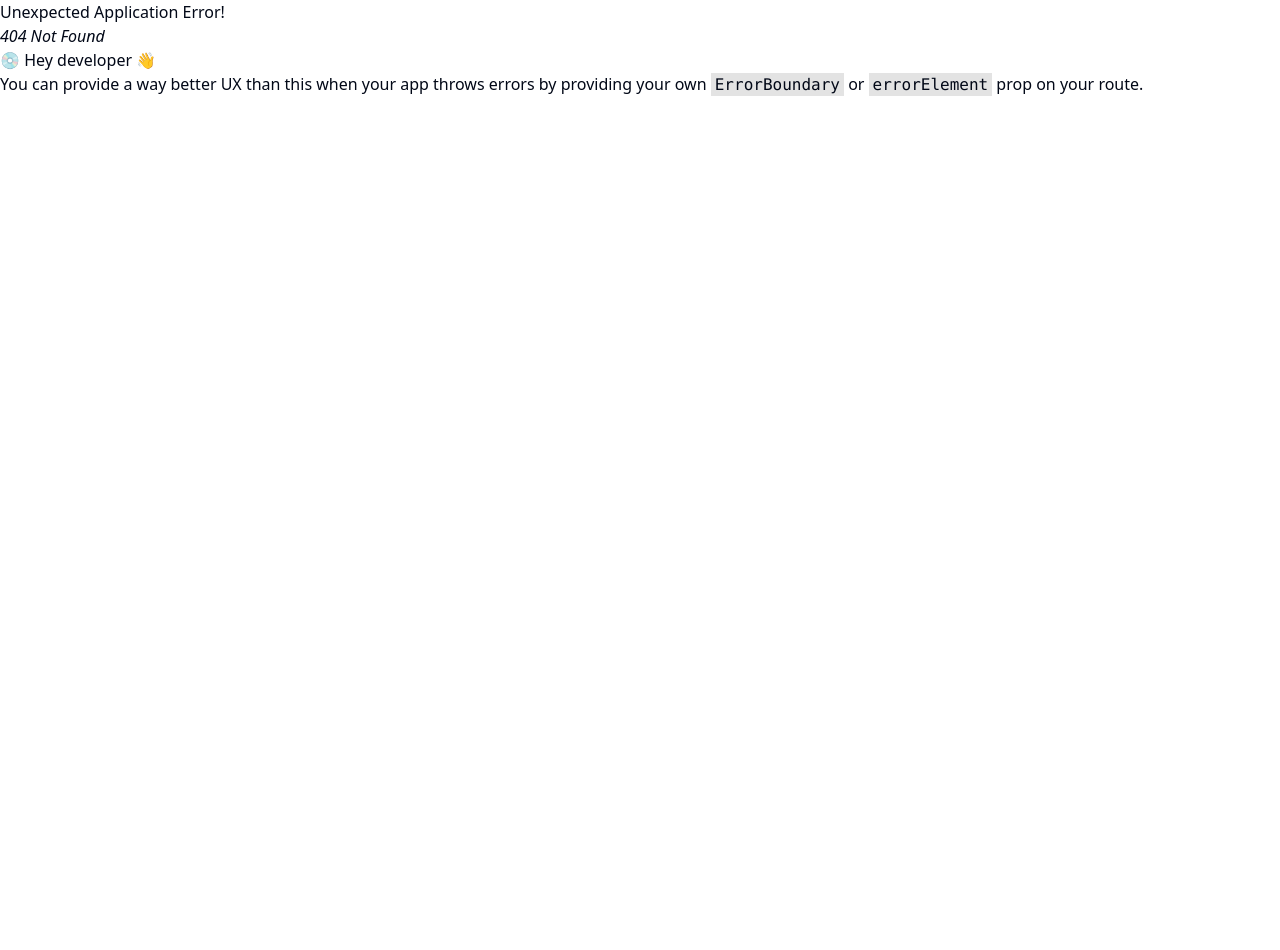
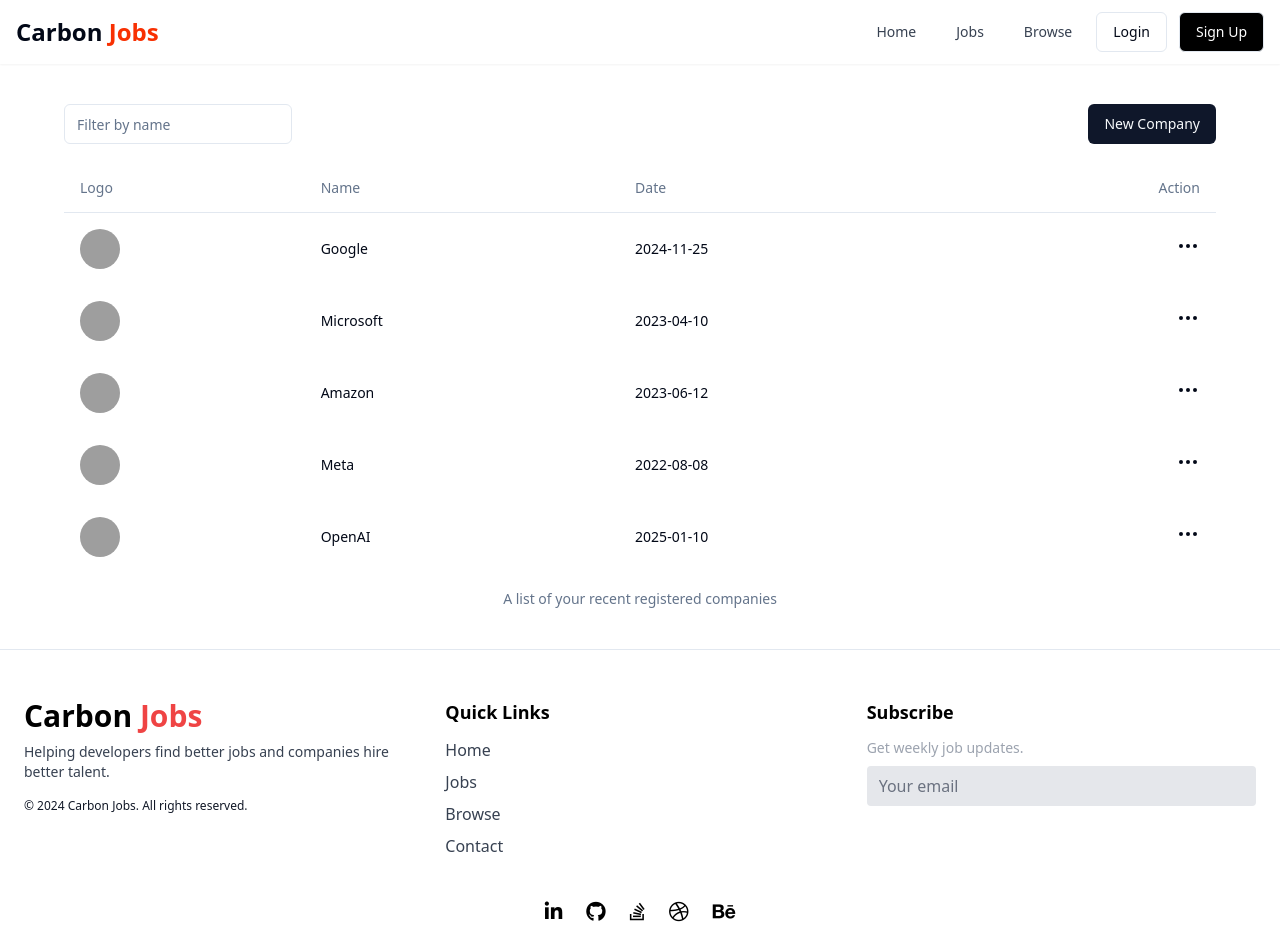
Before and after one commit to mohsin-356/jobportal, a React (Vite) app in the folder frontend/: page /admin/companies in a window 1280 px wide. Before the commit this address had no page. Before the commit the page ends 800 px from the top, so only its background shows below. Built offline with nearby package versions, Linux system fonts and the light colour scheme; grey boxes are pictures that could not be loaded.

Commit message:
Add Navbar and Footer components to JobDescription and refactor layout

```diff
--- a/frontend/src/components/Home.jsx
+++ b/frontend/src/components/Home.jsx
@@ -1,13 +1,23 @@
-import React from 'react'
+import React, { useEffect } from 'react'
 import Navbar from './shared/Navbar'
 import HeroSection from './HeroSection'
 import CategoryCarousel from './CategoryCarousel'
 import LatestJobs from './LatestJobs'
 import Footer from './shared/Footer'
 import useGetAllJobs from '@/hooks/useGetAllJobs'
+import { useSelector } from 'react-redux'
+import { useNavigate } from 'react-router-dom'
 
 const Home = () => {
   useGetAllJobs();
+  const {user}=useSelector(store=>store.auth);
+  const navigate=useNavigate();
+  useEffect(()=>{
+    if (user?.role==='recruiter')
+    {
+      navigate("/admin/companies");
+    }
+  },[])
   return (
     <div>
       <Navbar/>
--- /dev/null
+++ b/frontend/src/components/admin/Companies.jsx
@@ -0,0 +1,40 @@
+import React, { useEffect, useState } from 'react'
+import Navbar from '../shared/Navbar'
+import { Input } from '../ui/input'
+import { Button } from '../ui/button'
+import CompaniesTable from './CompaniesTable'
+import { useNavigate } from 'react-router-dom'
+// import useGetAllCompanies from '@/hooks/useGetAllCompanies'
+import Footer from '../shared/Footer'
+// import { useDispatch } from 'react-redux'
+// import { setSearchCompanyByText } from '@/redux/companySlice'
+
+const Companies = () => {
+    // useGetAllCompanies();
+    const [input, setInput] = useState("");
+    const navigate = useNavigate();
+    // const dispatch = useDispatch();
+
+    // useEffect(()=>{
+    //     dispatch(setSearchCompanyByText(input));
+    // },[input]);
+    return (
+        <div>
+            <Navbar />
+            <div className='max-w-6xl mx-auto my-10'>
+                <div className='flex items-center justify-between my-5'>
+                    <Input
+                        className="w-fit"
+                        placeholder="Filter by name"
+                        onChange={(e) => setInput(e.target.value)}
+                    />
+                    <Button onClick={() => navigate("/admin/companies/create")}>New Company</Button>
+                </div>
+                <CompaniesTable/>
+            </div>
+            <Footer/>
+        </div>
+    )
+}
+
+export default Companies
--- /dev/null
+++ b/frontend/src/components/admin/CompaniesTable.jsx
@@ -0,0 +1,98 @@
+import React, { useEffect, useState } from 'react'
+import { Table, TableBody, TableCaption, TableCell, TableHead, TableHeader, TableRow } from '../ui/table'
+import { Avatar, AvatarImage } from '../ui/avatar'
+import { Popover, PopoverContent, PopoverTrigger } from '../ui/popover'
+import { Edit2, MoreHorizontal } from 'lucide-react'
+// import { useSelector } from 'react-redux'
+import { useNavigate } from 'react-router-dom'
+const filterCompany = [
+  {
+    _id: "64f9b4b3c12f4e001d23a1a1",
+    logo: "https://logo.clearbit.com/google.com",
+    name: "Google",
+    createdAt: "2024-11-25T14:35:21.000Z"
+  },
+  {
+    _id: "64f9b4b3c12f4e001d23a1a2",
+    logo: "https://logo.clearbit.com/microsoft.com",
+    name: "Microsoft",
+    createdAt: "2023-04-10T09:20:00.000Z"
+  },
+  {
+    _id: "64f9b4b3c12f4e001d23a1a3",
+    logo: "https://logo.clearbit.com/amazon.com",
+    name: "Amazon",
+    createdAt: "2023-06-12T10:45:00.000Z"
+  },
+  {
+    _id: "64f9b4b3c12f4e001d23a1a4",
+    logo: "https://logo.clearbit.com/meta.com",
+    name: "Meta",
+    createdAt: "2022-08-08T17:10:00.000Z"
+  },
+  {
+    _id: "64f9b4b3c12f4e001d23a1a5",
+    logo: "https://logo.clearbit.com/openai.com",
+    name: "OpenAI",
+    createdAt: "2025-01-10T11:45:00.000Z"
+  }
+];
+const CompaniesTable = () => {
+    // const { companies, searchCompanyByText } = useSelector(store => store.company);
+    // const [filterCompany, setFilterCompany] = useState(companies);
+    const navigate = useNavigate();
+    // useEffect(()=>{
+    //     const filteredCompany = companies.length >= 0 && companies.filter((company)=>{
+    //         if(!searchCompanyByText){
+    //             return true
+    //         };
+    //         return company?.name?.toLowerCase().includes(searchCompanyByText.toLowerCase());
+
+    //     });
+    //     setFilterCompany(filteredCompany);
+    // },[companies,searchCompanyByText])
+    return (
+        <div>
+            <Table>
+                <TableCaption>A list of your recent registered companies</TableCaption>
+                <TableHeader>
+                    <TableRow>
+                        <TableHead>Logo</TableHead>
+                        <TableHead>Name</TableHead>
+                        <TableHead>Date</TableHead>
+                        <TableHead className="text-right">Action</TableHead>
+                    </TableRow>
+                </TableHeader>
+                <TableBody>
+                    {
+                        filterCompany?.map((company) => (
+                            <tr>
+                                <TableCell>
+                                    <Avatar>
+                                        <AvatarImage src={company.logo}/>
+                                    </Avatar>
+                                </TableCell>
+                                <TableCell>{company.name}</TableCell>
+                                <TableCell>{company.createdAt.split("T")[0]}</TableCell>
+                                <TableCell className="text-right cursor-pointer">
+                                    <Popover>
+                                        <PopoverTrigger><MoreHorizontal /></PopoverTrigger>
+                                        <PopoverContent className="w-32">
+                                            <div onClick={()=> navigate(`/admin/companies/${company._id}`)} className='flex items-center gap-2 w-fit cursor-pointer'>
+                                                <Edit2 className='w-4' />
+                                                <span>Edit</span>
+                                            </div>
+                                        </PopoverContent>
+                                    </Popover>
+                                </TableCell>
+                            </tr>
+
+                        ))
+                    }
+                </TableBody>
+            </Table>
+        </div>
+    )
+}
+
+export default CompaniesTable
--- a/frontend/src/components/shared/Navbar.jsx
+++ b/frontend/src/components/shared/Navbar.jsx
@@ -11,13 +11,12 @@ import { USER_API_END_POINT } from '@/utils/constant'
 import { setUser } from '@/redux/authSlice'
 const Navbar = () => {
     const { user } = useSelector(state => state.auth);
-    const dispatch=useDispatch();
-    const navigate=useNavigate();
-    const logoutHandler=async()=>{
+    const dispatch = useDispatch();
+    const navigate = useNavigate();
+    const logoutHandler = async () => {
         try {
-            const res=await axios.get(`${USER_API_END_POINT}/logout`,{withCredentials:true})
-            if(res.data.success)
-            {
+            const res = await axios.get(`${USER_API_END_POINT}/logout`, { withCredentials: true })
+            if (res.data.success) {
                 dispatch(setUser(null));
                 navigate('/');
                 toast.success(res.data.message);
@@ -36,9 +35,18 @@ const Navbar = () => {
 
                 <div className="flex items-center gap-6">
                     <ul className="flex font-medium items-center gap-10 text-sm text-gray-700">
+                        {
+                            user && user.role === 'recruiter' ? (<>
+                                <li className="hover:text-[#F83002] cursor-pointer transition"><Link to="/admin/jobs">Jobs</Link></li>
+                                <li className="hover:text-[#F83002] cursor-pointer transition"><Link to="/admin/companies">Companies</Link></li>
+
+                            </>) : (<>
+
                                 <li className="hover:text-[#F83002] cursor-pointer transition"><Link to="/">Home</Link></li>
                                 <li className="hover:text-[#F83002] cursor-pointer transition"><Link to="/jobs">Jobs</Link></li>
                                 <li className="hover:text-[#F83002] cursor-pointer transition"><Link to="/browse">Browse</Link></li>
+                            </>)
+                        }
                     </ul>
 
                     {/* User checker */}
@@ -87,12 +95,15 @@ const Navbar = () => {
                                     </div>
 
                                     <div className="flex flex-col text-gray-600">
-                                        <div className='flex w-fit items-center gap-2 cursor-pointer'>
+                                        {
+                                            user && user.role === 'student' && (<><div className='flex w-fit items-center gap-2 cursor-pointer'>
                                                 <User2 />
                                                 <Button variant="link">
                                                     <Link to={'/profile'}>View Profile</Link>
                                                 </Button>
-                                        </div>
+                                            </div></>)
+                                        }
+
                                         <div className='flex w-fit items-center gap-2 cursor-pointer'>
                                             <LogOut />
                                             <Button onClick={logoutHandler} variant="link">
```
Also changed, not shown: frontend/src/App.jsx (+7 -1 lines). Lines whose indentation alone changed are shown as unchanged.
